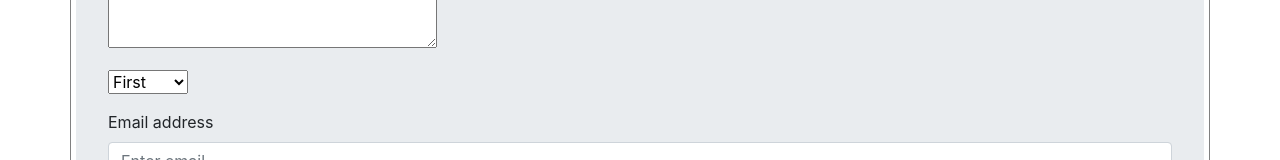
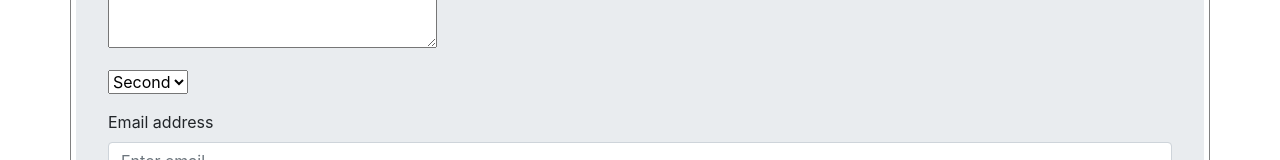
Before and after one commit to bob-smith-compass/react-props-state, a React (Create React App) app: page / in a window 1280 px wide. Shown: the part 945-1105 px from the top of the page. Built offline with nearby package versions, Linux system fonts and the light colour scheme.

Commit message:
<select name="" id="" value={'Two'}>

```diff
--- a/src/components/form/Form.jsx
+++ b/src/components/form/Form.jsx
@@ -19,19 +19,22 @@ export default function Form() {
                 </div>
                 <div className="form-group">
 
-                    <select name="" id="">
+                    <select name="" id="" value={'Two'}>
                         <option value="One">First</option>
-                        <option value="Two">Second</option>
+                        {/* HTML */}
+                        {/* <option value="Two" selected>Second</option> */}
+                        <option value="Two" selected>Second</option>
+                        <option value="Three">Third</option>
                     </select>
                 </div>
                 <div className="form-group">
 
-                    <label for="exampleInputEmail1">Email address</label>
+                    <label htmlFor="exampleInputEmail1">Email address</label>
                     <input type="email" className="form-control" id="exampleInputEmail1" aria-describedby="emailHelp" placeholder="Enter email" />
                     <small id="emailHelp" className="form-text text-muted">We'll never share your email with anyone else.</small>
                 </div>
                 <div className="form-group">
-                    <label for="exampleInputPassword1">Password</label>
+                    <label htmlFor="exampleInputPassword1">Password</label>
                     <input type="password" className="form-control" id="exampleInputPassword1" placeholder="Password" />
                 </div>
                 <div className="form-group form-check">
```
